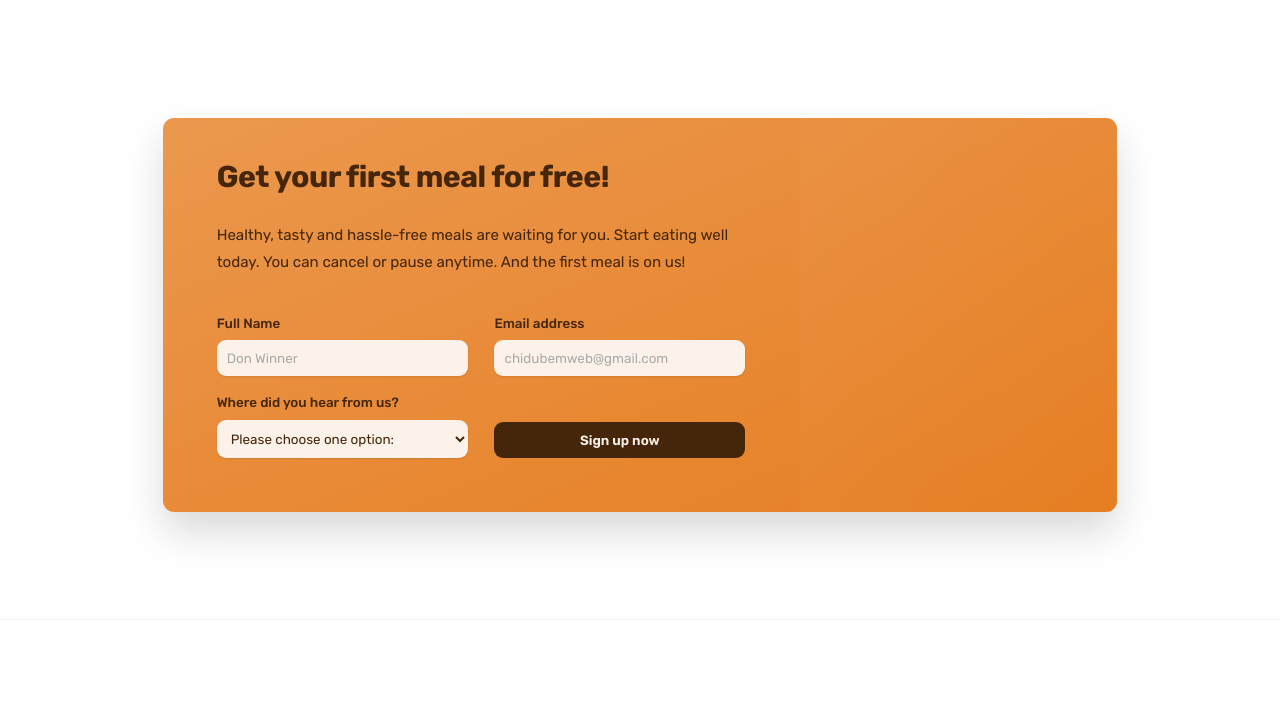
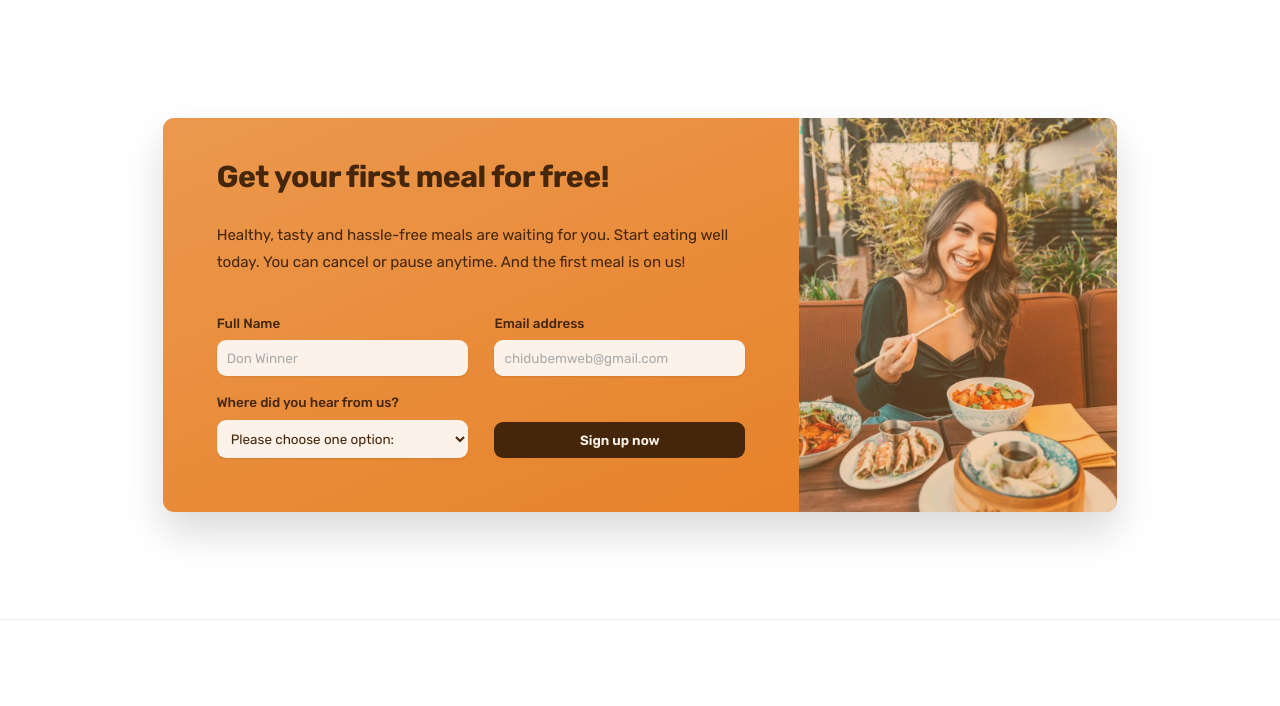
Before and after one commit to Don7Winner/omni, a plain HTML site: page index.html in a window 1280 px wide. Shown: the part 4745-5451 px from the top of the page. Drawn offline with nearby package versions, Linux system fonts and the light colour scheme.

Commit message:
updated Omni image

```diff
--- a/CSS/omnifood1.css
+++ b/CSS/omnifood1.css
@@ -524,7 +524,7 @@
       rgba(235, 151, 78, 0.35),
       rgba(230, 125, 34, 0.35)
     ),
-    url("./img/eating.jpg");
+    url("../img/eating.jpg");
   background-size: cover;
   background-position: center;
 }
```
